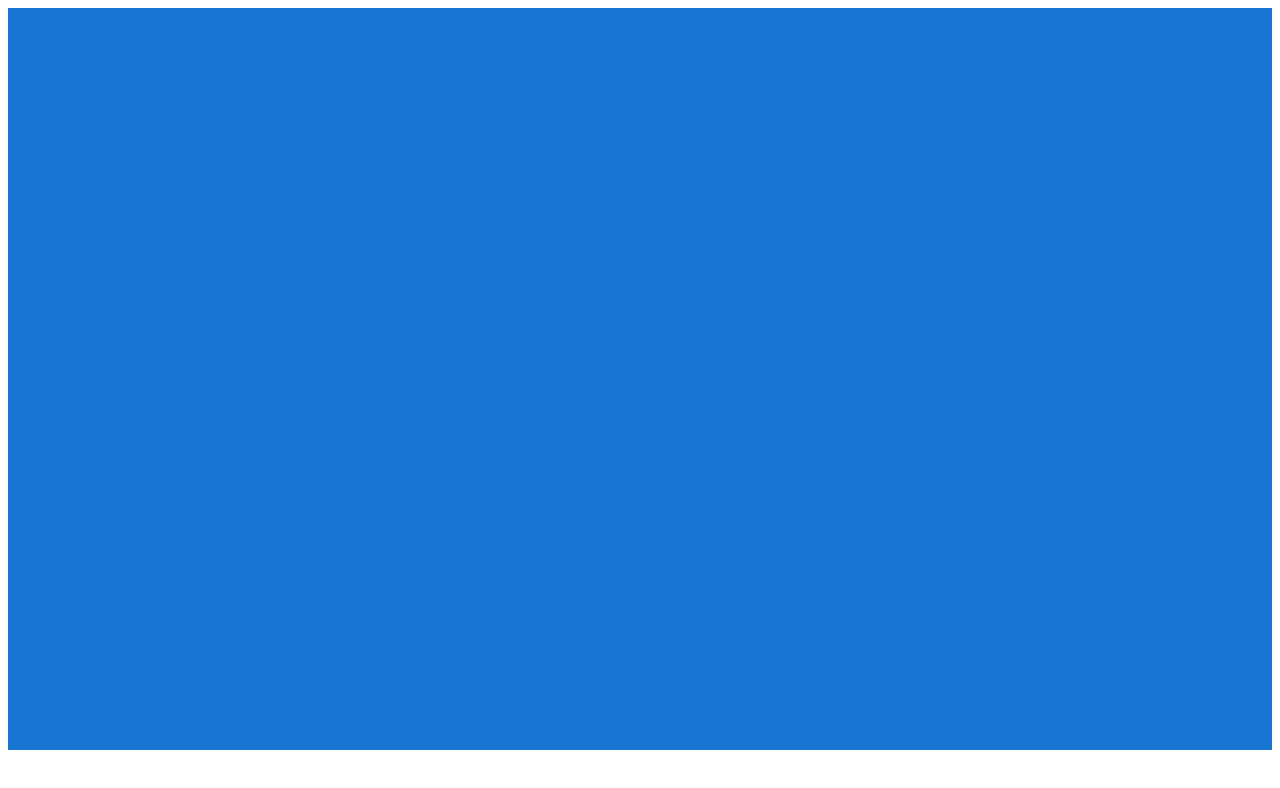
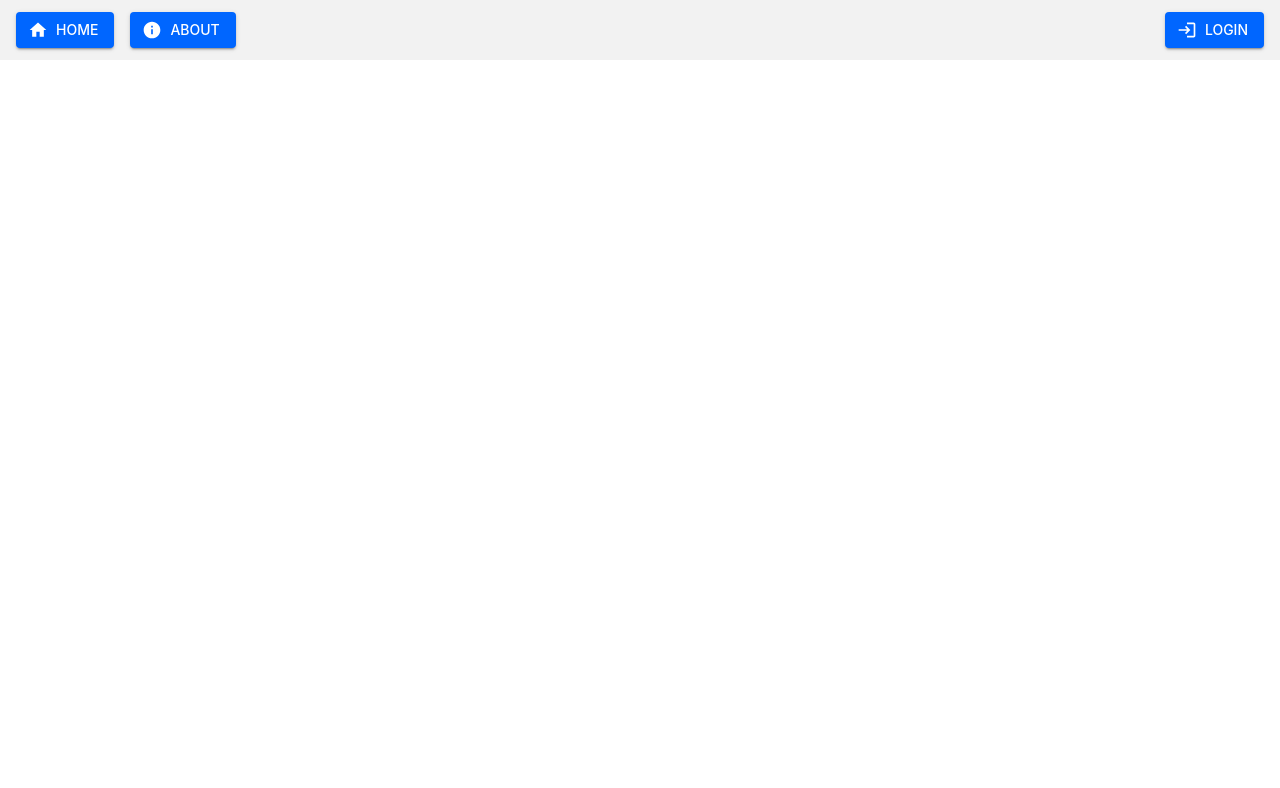
Before and after one commit to vanthan04/SE104_FE, a React (Create React App) app: page /home in a window 1280 px wide. Shown: the top 788 px of the page. Built offline with nearby package versions, Linux system fonts and the light colour scheme.

Commit message:
Setup folder

```diff
--- a/src/App.js
+++ b/src/App.js
@@ -1,11 +1,13 @@
 import * as React from 'react';
+import { Box } from "@mui/material";
 import { BrowserRouter, Route, Routes } from 'react-router-dom';
 import LoginForm from './pages/Authentication/Login';
-import HomeContent from './pages/HomeContent/index';
+import HomeContent from './pages/Home/home';
 import DashBar from './components/DashBar/index';
 
 function App() {
   return (
+    <Box>
       <BrowserRouter>
         <Routes>
           <Route path="/" element={<HomeContent/>}/>
@@ -14,6 +16,7 @@ function App() {
           <Route path="/dashbar" element={<DashBar/>}/>
         </Routes>
       </BrowserRouter>
+    </Box>
   );
 }
 export default App;
--- a/src/components/AppBar/index.js
+++ b/src/components/Header/header.js
@@ -45,7 +45,7 @@ function AppBar() {
           id='basic-button-login'
           variant='contained'
           startIcon={<LoginIcon />}>
-            <Link to='login'>Login</Link>
+            <Link to='/login'>Login</Link>
           </Button>
       </Box>
     </Box>
--- a/src/index.js
+++ b/src/index.js
@@ -3,13 +3,19 @@ import ReactDOM from 'react-dom/client';
 import App from './App';
 import { Provider } from 'react-redux';
 import  {store}  from './store/store';
-
+import theme from './pages/theme';
+import CssBaseline from '@mui/material/CssBaseline';
+import { ThemeProvider } from '@mui/material/styles';
 
 const root = ReactDOM.createRoot(document.getElementById('root'));
 root.render(
-  <Provider store={store}>
+  <ThemeProvider theme={theme}>
+    {/* CssBaseline kickstart an elegant, consistent, and simple baseline to build upon. */}
+    <CssBaseline />
+    <Provider store={store}>
       <React.StrictMode>
         <App />
       </React.StrictMode>
   </Provider>
+  </ThemeProvider>
 );
--- a/src/pages/BoardContent/index.js
+++ /dev/null
@@ -1,18 +0,0 @@
-import { Box } from '@mui/material'
-import React from 'react'
-
-function BoardContent() {
-     return (
-          <Box
-               sx={{
-                    backgroundColor: 'primary.main',
-                    height: 'calc(100vh - 58px)',
-                    width: '100%',
-                    backgroundImage: 'uit_background.jpg'
-               }}
-          >
-          </Box>
-     )
-}
-
-export default BoardContent
--- a/src/pages/HomeContent/index.js
+++ b/src/pages/Home/home.js
@@ -1,14 +1,14 @@
 import React from 'react'
 import { Container } from '@mui/material'
-import AppBar from '../../components/AppBar'
-import BoardContent from '../BoardContent'
-function HomeContent() {
+import AppBar from '../../components/Header/header'
+// import BoardContent from '../BoardContent/index'
+function Home() {
   return (
     <Container disableGutters maxWidth='flex'
       sx={{ height: '100vh' }}>
-      <BoardContent/>
+      <AppBar/>
     </Container>
   )
 }
 
-export default HomeContent
+export default Home
```
Also changed, not shown: src/pages/BoardContent/QuanLyDocgia/index.js (deleted). Lines whose indentation alone changed are shown as unchanged.
